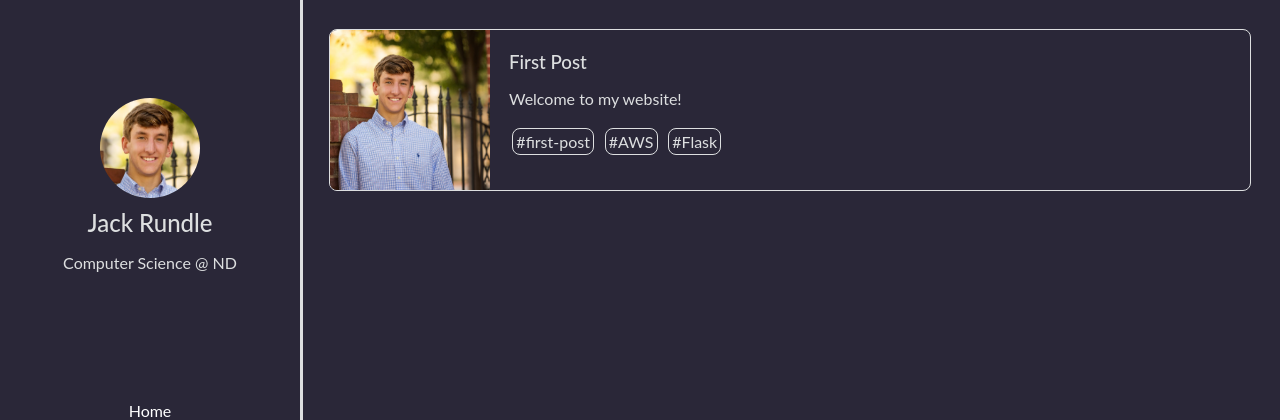
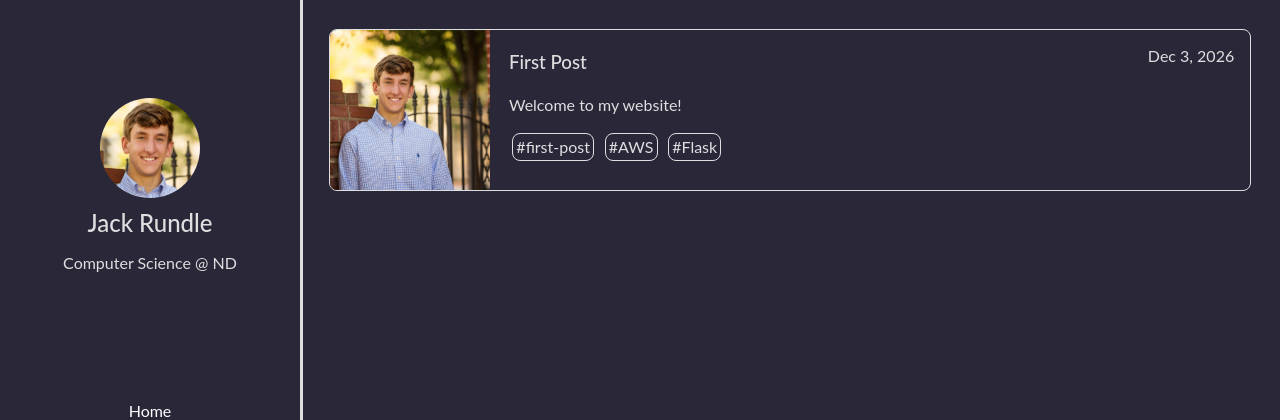
Before and after one commit to jmrundle/personal_website, a Flask app: page /posts in a window 1280 px wide. Shown: the top 420 px of the page. Run offline with Flask 2, Linux system fonts and the light colour scheme.

Commit message:
blog styling

```diff
--- a/personal_site/static/css/posts.css
+++ b/personal_site/static/css/posts.css
@@ -10,10 +10,20 @@
     list-style-type: none;
     padding: 0;
 }
+.post-title {
+    display: inline-block;
+}
+.post-time {
+    font-size: 1em;
+    float: right;
+    padding: 0 1em;
+}
 .post-link {
     text-decoration: none;
     color: inherit;
 }
+
+
 .post {
     border: 1px solid;
     border-radius: 8px;
--- a/personal_site/templates/post_listing.html
+++ b/personal_site/templates/post_listing.html
@@ -25,6 +25,8 @@
                     <div class="post-header">
                         <a class="post-link" href="/posts/{{ post.endpoint }}">
                             <h3 class="post-title">{{ post.metadata.title }}</h3>
+                            <span class="post-time">{{ post.creation_ts }}</span>
+
                             <p class="post-description">{{ post.metadata.description }}</p>
                             <div class="post-tags">
                                 {% for tag in post.metadata.tags %}
```
Also changed, not shown: personal_site/posts.py (+8 -3 lines).
